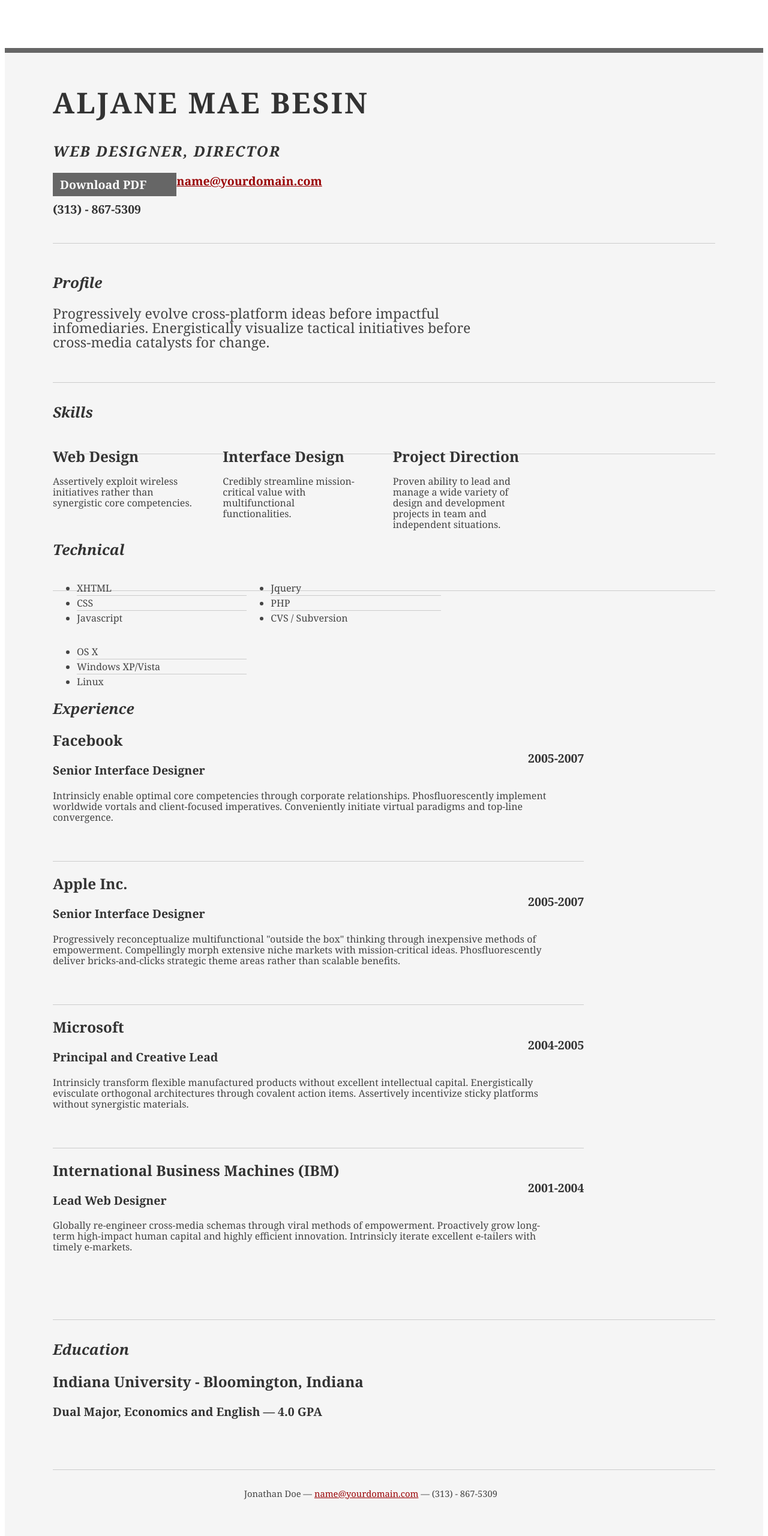
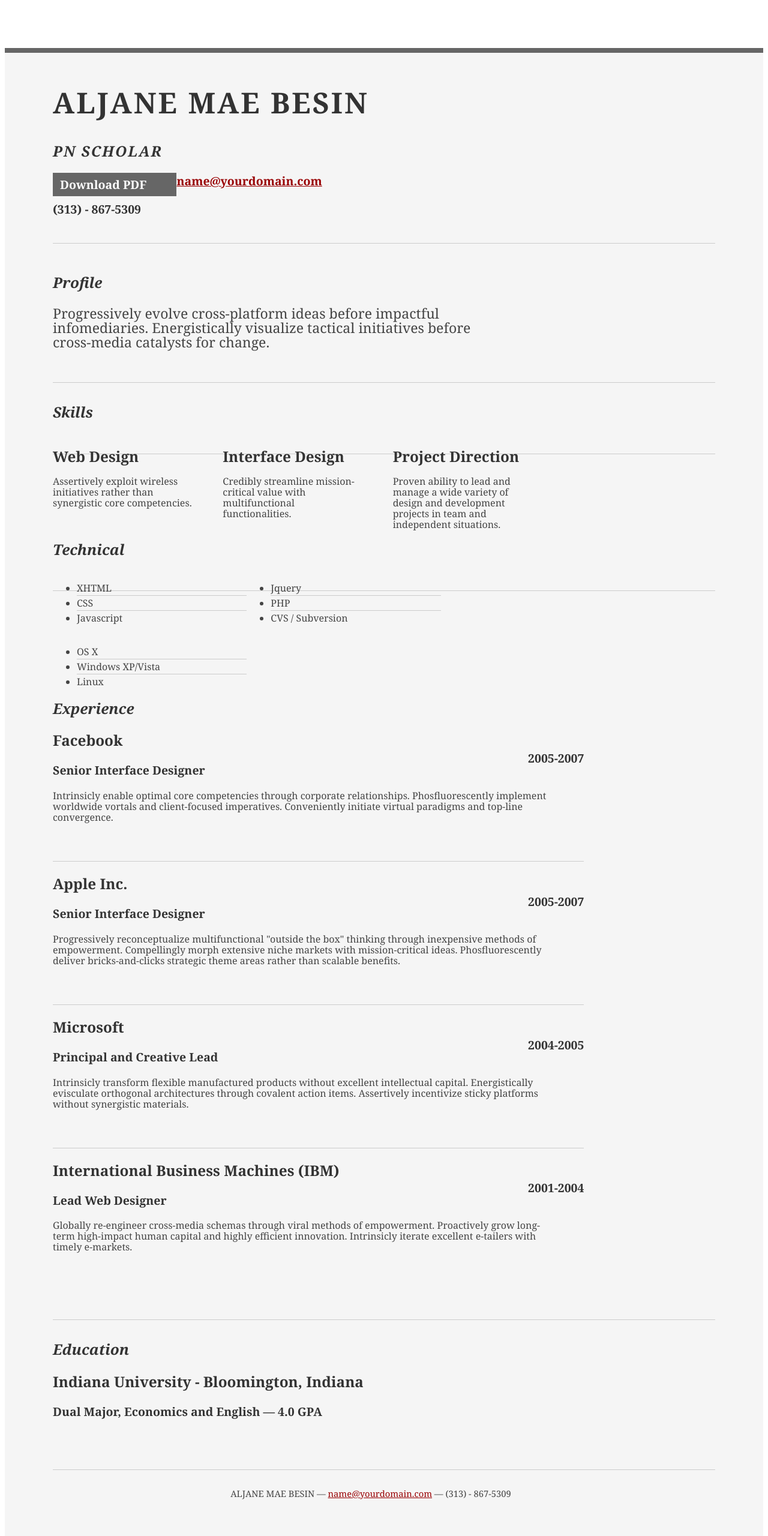
Before and after one commit to aljanemae19/aljanemae19.github.io, a plain HTML site: page index.html in a window 1280 px wide. Shown: the top 2560 px of the page at 60% size. Drawn offline with Linux system fonts and the light colour scheme; a small style sheet from the web is missing.

Commit message:
updated index.html

```diff
--- a/index.html
+++ b/index.html
@@ -2,7 +2,7 @@
 <html>
 <head>
 
-	<title>ALJANE MAE BESIN | Web Designer, Director | name@aljanemae.com</title>
+	<title>ALJANE MAE BESIN | PN SCHOLAR | name@aljanemae.com</title>
 	<meta http-equiv="content-type" content="text/html; charset=utf-8" />
 
 	<meta name="keywords" content="" />
@@ -21,7 +21,7 @@
 			<div class="yui-gc">
 				<div class="yui-u first">
 					<h1>Aljane Mae Besin</h1>
-					<h2>Web Designer, Director</h2>
+					<h2>PN SCHOLAR</h2>
 				</div>
 
 				<div class="yui-u">
@@ -154,7 +154,7 @@
 		</div><!--// bd -->
 
 		<div id="ft">
-			<p>Jonathan Doe &mdash; <a href="mailto:name@yourdomain.com">name@yourdomain.com</a> &mdash; (313) - 867-5309</p>
+			<p>ALJANE MAE BESIN &mdash; <a href="mailto:name@yourdomain.com">name@yourdomain.com</a> &mdash; (313) - 867-5309</p>
 		</div><!--// footer -->
 
 	</div><!-- // inner -->
```
